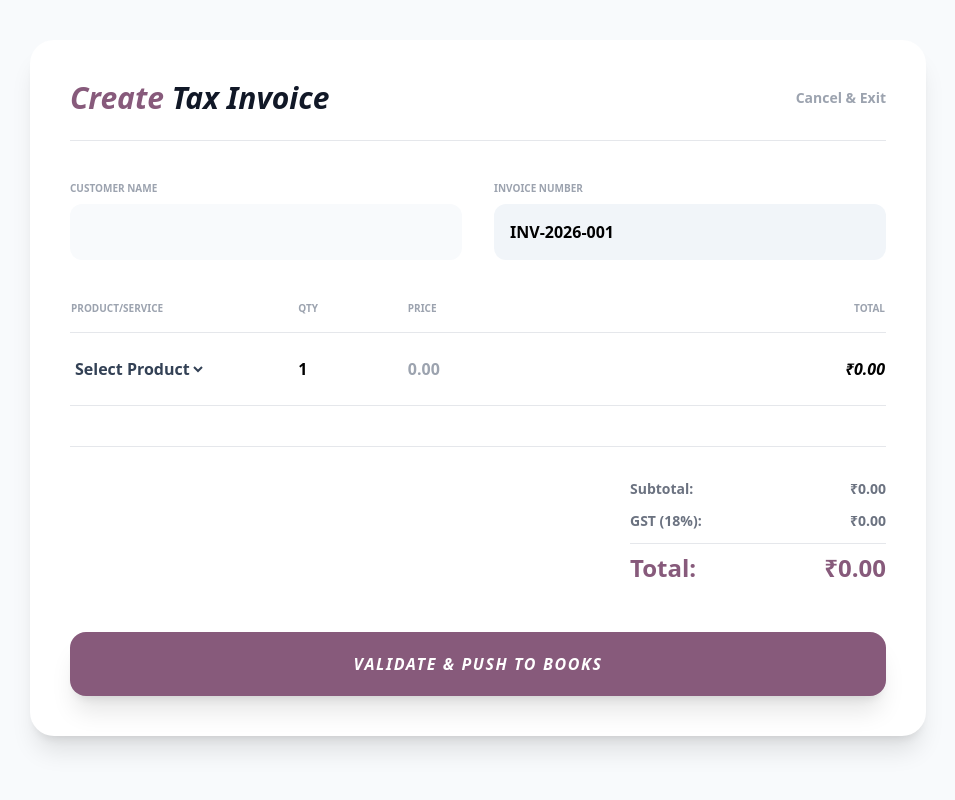
After one commit to careatc1-pixel/A-SmartERP, a Flask app: page /sales/new in a window 1280 px wide. The commit adds this page. Shown: the whole page, without its empty margins (162-1117 px from the left). Run offline with Flask 3, Linux system fonts and the light colour scheme; the visitor is signed in with stand-in values (Sample User, id 1); data that the repository does not hold is empty; some libraries are stand-ins or nearby versions.

Commit message:
Invoicing-ERP-Reset-Wed 04/15/2026-21:45:48.27

```diff
--- a/app.py
+++ b/app.py
@@ -1,4 +1,4 @@
-from flask import Flask, render_template, redirect, url_for, request, send_file
+from flask import Flask, render_template, redirect, url_for, request, jsonify
 from flask_sqlalchemy import SQLAlchemy
 from flask_login import LoginManager, UserMixin, login_user, login_required, logout_user, current_user
 import os
@@ -15,14 +15,14 @@ if DB_URL.startswith("postgres://"):
 app.config.update(
     SQLALCHEMY_DATABASE_URI=DB_URL,
     SQLALCHEMY_TRACK_MODIFICATIONS=False,
-    SECRET_KEY='ATHARV_FORCE_V4'
+    SECRET_KEY='ATHARV_FORCE_V5'
 )
 
 db = SQLAlchemy(app)
 login_manager = LoginManager(app)
 login_manager.login_view = 'login'
 
-# Vercel sometimes looks for 'handler'
+# Vercel handler
 handler = app
 
 # --- MODELS ---
@@ -39,6 +39,25 @@ class Invoice(db.Model):
     status = db.Column(db.String(20), default='Unpaid')
     date_created = db.Column(db.Date, default=datetime.utcnow().date())
 
+# --- NAYE MODELS (SALES & INVENTORY) ---
+class Product(db.Model):
+    id = db.Column(db.Integer, primary_key=True)
+    user_id = db.Column(db.Integer, db.ForeignKey('user.id'))
+    name = db.Column(db.String(100), nullable=False)
+    sku = db.Column(db.String(50))
+    stock = db.Column(db.Integer, default=0)
+    price = db.Column(db.Float, default=0.0)
+
+class SaleInvoice(db.Model):
+    id = db.Column(db.Integer, primary_key=True)
+    user_id = db.Column(db.Integer, db.ForeignKey('user.id'))
+    inv_no = db.Column(db.String(50), unique=True)
+    client_name = db.Column(db.String(100))
+    total_amount = db.Column(db.Float)
+    gst_amount = db.Column(db.Float)
+    status = db.Column(db.String(20), default='Paid')
+    date = db.Column(db.DateTime, default=datetime.utcnow)
+
 @login_manager.user_loader
 def load_user(user_id):
     return User.query.get(int(user_id))
@@ -51,7 +70,7 @@ def index():
 @app.route('/login', methods=['GET', 'POST'])
 def login():
     with app.app_context():
-        db.create_all()
+        db.create_all() # Saare naye tables yahan ban jayenge
         if not User.query.filter_by(username='admin').first():
             db.session.add(User(username='admin', password='password123'))
             db.session.commit()
@@ -82,6 +101,31 @@ def accounting():
     stats = { "total_invoices": 124, "pending_bills": 12, "cash_flow": "₹4,50,000" }
     return render_template('accounting.html', stats=stats, name=current_user.username)
 
+# --- NAYE ROUTES (SALES FUNCTIONALITY) ---
+@app.route('/sales/new')
+@login_required
+def new_sales():
+    products = Product.query.filter_by(user_id=current_user.id).all()
+    return render_template('sales_form.html', products=products)
+
+@app.route('/api/save-sale', methods=['POST'])
+@login_required
+def save_sale():
+    data = request.json
+    try:
+        new_sale = SaleInvoice(
+            user_id=current_user.id,
+            inv_no=data['inv_no'],
+            client_name=data['client'],
+            total_amount=float(data['total']),
+            gst_amount=float(data['gst'])
+        )
+        db.session.add(new_sale)
+        db.session.commit()
+        return jsonify({"status": "success", "message": "Sale Recorded"})
+    except Exception as e:
+        return jsonify({"status": "error", "message": str(e)}), 400
+
 @app.route('/logout')
 def logout():
     logout_user()
--- a/templates/accounting.html
+++ b/templates/accounting.html
@@ -45,7 +45,7 @@
             box-shadow: inset 0 -4px 0 rgba(0,0,0,0.1);
         }
 
-        /* Standard ATC Color Palette (Differentiated from Odoo) */
+        /* Standard ATC Color Palette */
         .bg-sales { background: linear-gradient(135deg, #ff9a9e 0%, #fecfef 100%); color: #b91c1c; }
         .bg-purchase { background: linear-gradient(135deg, #a1c4fd 0%, #c2e9fb 100%); color: #1e40af; }
         .bg-expenses { background: linear-gradient(135deg, #84fab0 0%, #8fd3f4 100%); color: #065f46; }
@@ -97,7 +97,7 @@
 
         <div class="max-w-6xl mx-auto grid grid-cols-1 md:grid-cols-2 lg:grid-cols-3 gap-8 text-left">
 
-            <div class="module-card group">
+            <div onclick="window.location.href='/sales/new'" class="module-card group">
                 <div class="icon-wrapper bg-sales">
                     <i class="fa-solid fa-chart-line"></i>
                 </div>
@@ -148,7 +148,7 @@
             </div>
 
             <div class="flex items-center p-8">
-                <a href="#" class="text-2xl font-extrabold text-[#875A7B] hover:translate-x-3 transition-transform italic">
+                <a href="/dashboard" class="text-2xl font-extrabold text-[#875A7B] hover:translate-x-3 transition-transform italic">
                     See all Apps <i class="fa-solid fa-arrow-right-long ml-2"></i>
                 </a>
             </div>
--- /dev/null
+++ b/templates/sales_form.html
@@ -0,0 +1,65 @@
+<!DOCTYPE html>
+<html>
+<head>
+    <title>New Sale | A-SmartERP</title>
+    <script src="https://cdn.tailwindcss.com"></script>
+    <link rel="stylesheet" href="https://cdnjs.cloudflare.com/ajax/libs/font-awesome/6.5.0/css/all.min.css">
+</head>
+<body class="bg-slate-50 p-10">
+    <div class="max-w-4xl mx-auto bg-white p-10 rounded-3xl shadow-xl">
+        <div class="flex justify-between items-center mb-10 border-b pb-6">
+            <h2 class="text-3xl font-black italic text-[#875A7B]">Create <span class="text-gray-900">Tax Invoice</span></h2>
+            <a href="/accounting" class="text-sm font-bold text-gray-400 hover:text-black">Cancel & Exit</a>
+        </div>
+
+        <div class="grid grid-cols-2 gap-8 mb-10">
+            <div>
+                <label class="block text-[10px] font-bold text-gray-400 uppercase mb-2">Customer Name</label>
+                <input id="client_name" type="text" class="w-full bg-slate-50 border-none p-4 rounded-xl font-bold outline-none ring-2 ring-transparent focus:ring-purple-200 transition-all">
+            </div>
+            <div>
+                <label class="block text-[10px] font-bold text-gray-400 uppercase mb-2">Invoice Number</label>
+                <input id="inv_no" type="text" value="INV-2026-001" class="w-full bg-slate-100 p-4 rounded-xl font-bold outline-none cursor-not-allowed" readonly>
+            </div>
+        </div>
+
+        <table class="w-full mb-10">
+            <thead class="text-left text-[10px] font-bold text-gray-400 uppercase border-b pb-4">
+                <tr>
+                    <th class="pb-4">Product/Service</th>
+                    <th class="pb-4">Qty</th>
+                    <th class="pb-4">Price</th>
+                    <th class="pb-4 text-right">Total</th>
+                </tr>
+            </thead>
+            <tbody>
+                <tr class="border-b">
+                    <td class="py-6">
+                        <select class="bg-transparent font-bold outline-none text-slate-700">
+                            <option>Select Product</option>
+                            {% for p in products %}
+                            <option value="{{ p.price }}">{{ p.name }}</option>
+                            {% endfor %}
+                        </select>
+                    </td>
+                    <td><input type="number" value="1" class="w-16 bg-transparent font-bold outline-none"></td>
+                    <td><input type="number" placeholder="0.00" class="bg-transparent font-bold outline-none"></td>
+                    <td class="text-right font-black italic">₹0.00</td>
+                </tr>
+            </tbody>
+        </table>
+
+        <div class="flex justify-end border-t pt-8">
+            <div class="w-64 space-y-3">
+                <div class="flex justify-between text-gray-500 font-bold text-sm"><span>Subtotal:</span> <span>₹0.00</span></div>
+                <div class="flex justify-between text-gray-500 font-bold text-sm"><span>GST (18%):</span> <span>₹0.00</span></div>
+                <div class="flex justify-between text-2xl font-black text-[#875A7B] pt-2 border-t"><span>Total:</span> <span>₹0.00</span></div>
+            </div>
+        </div>
+
+        <button onclick="saveInvoice()" class="w-full bg-[#875A7B] text-white p-5 rounded-2xl font-black italic uppercase tracking-widest mt-12 shadow-xl hover:bg-[#6b4762] transition-all">
+            Validate & Push to Books
+        </button>
+    </div>
+</body>
+</html>
```
